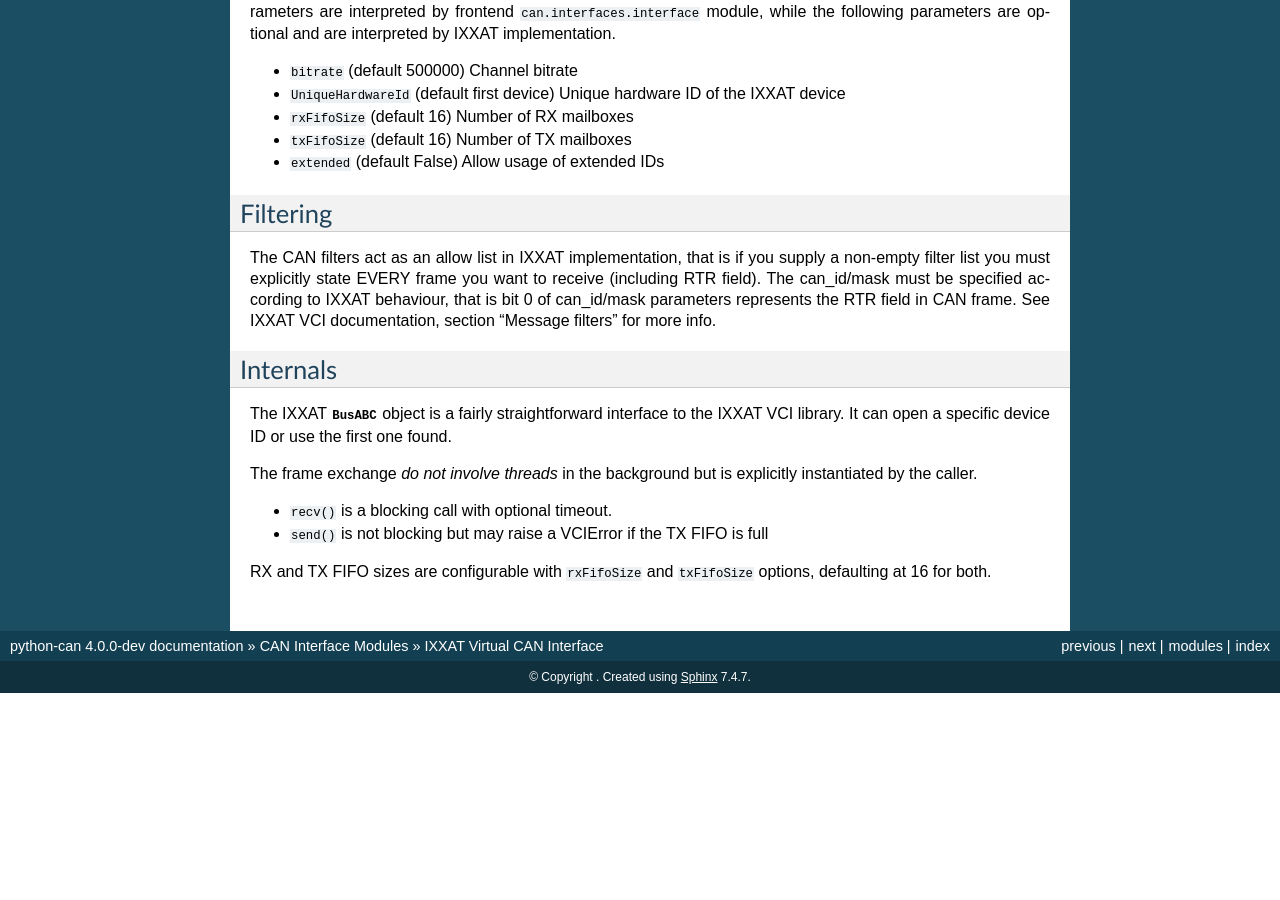
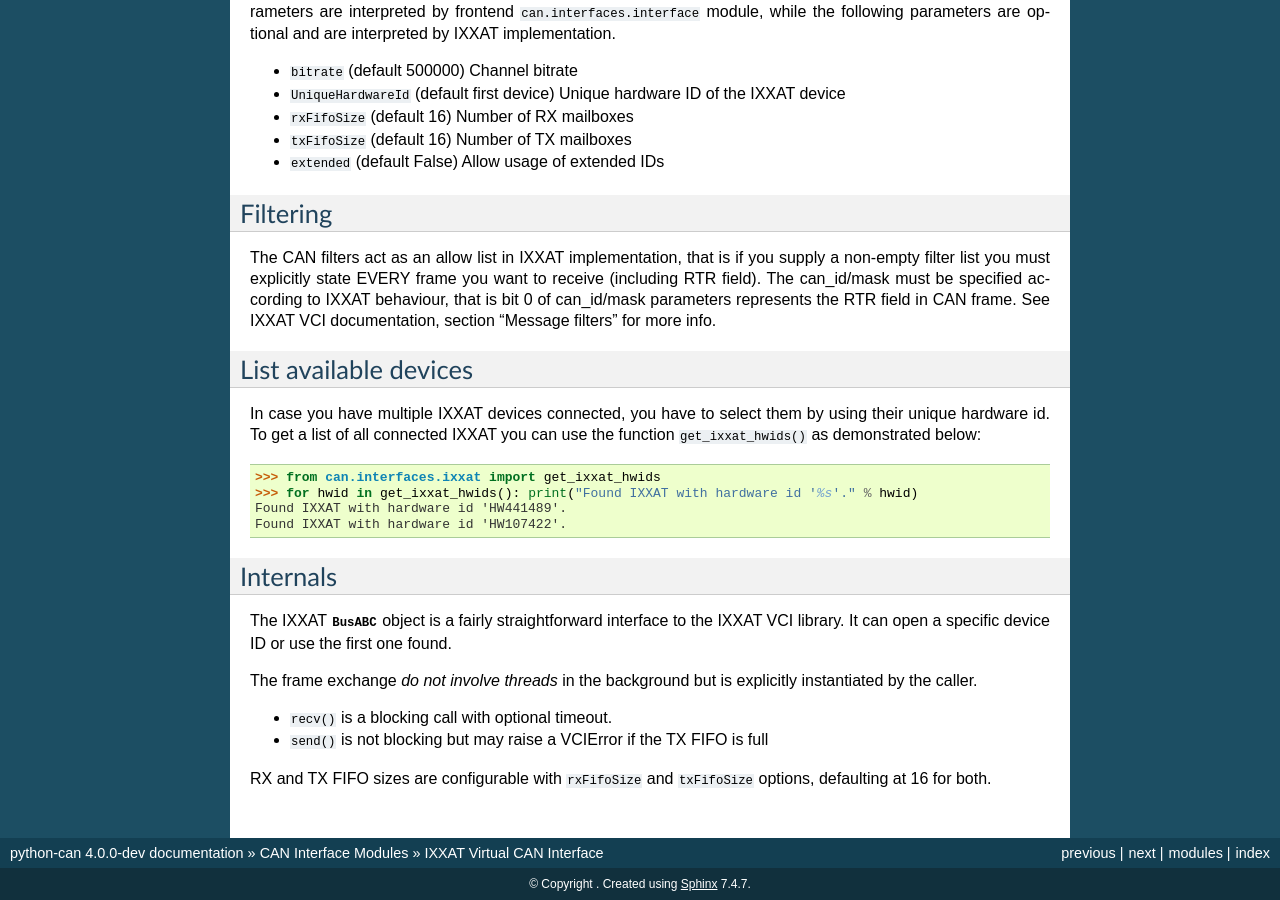
Before and after one commit to hardbyte/python-can, a Sphinx documentation site: the page built from doc/interfaces/ixxat.rst, in a window 1280 px wide and 900 px high, scrolled down 682 px. Built offline with Sphinx 7.4.7, drawn with Linux system fonts in a browser that asks for light colours; before the commit the page ends 1375 px from its top, so only the background shows below that; some of the changed text lies outside the part shown.

Commit message:
Update ixxat.rst
Document usage of get_ixxat_hwids()

```diff
--- a/doc/interfaces/ixxat.rst
+++ b/doc/interfaces/ixxat.rst
@@ -53,6 +53,16 @@ The can_id/mask must be specified according to IXXAT behaviour, that is
 bit 0 of can_id/mask parameters represents the RTR field in CAN frame. See IXXAT
 VCI documentation, section "Message filters" for more info.
 
+List available devices
+-----------------
+In case you have multiple IXXAT devices connected, you have to select them by using their unique hardware id.
+To get a list of all connected IXXAT you can use the function ``get_ixxat_hwids()`` as demonstrated below:
+
+    >>> from can.interfaces.ixxat import get_ixxat_hwids
+    >>> for hwid in get_ixxat_hwids(): print("Found IXXAT with hardware id '%s'." % hwid)
+    Found IXXAT with hardware id 'HW441489'.
+    Found IXXAT with hardware id 'HW107422'.
+
 
 Internals
 ---------
```
